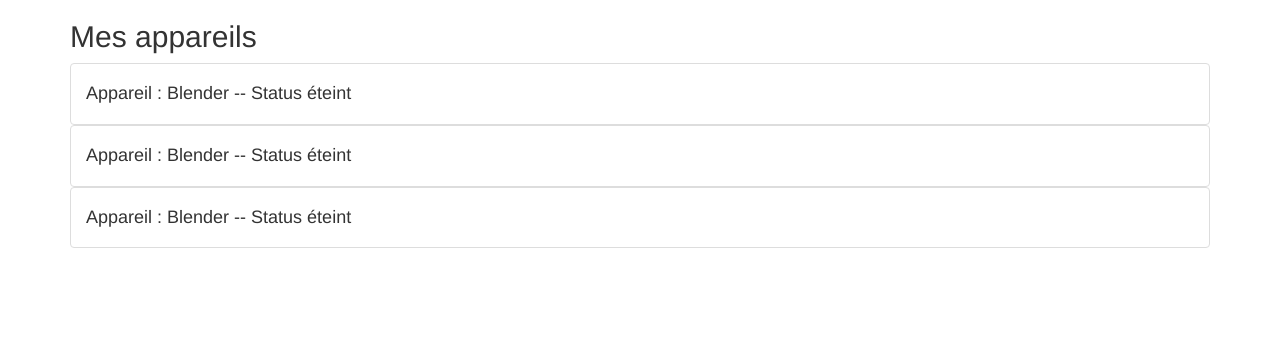
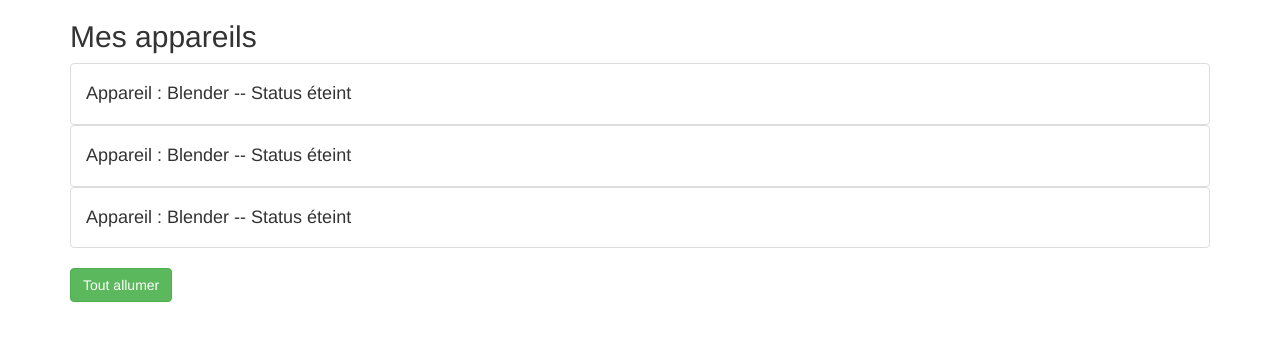
Before and after one commit to ChipsInChief/2021-2022-s1-angular, an Angular app: page / in a window 1280 px wide. Shown: the top 340 px of the page. Built offline with nearby package versions, Linux system fonts and the light colour scheme.

Commit message:
Property binding

```diff
--- a/src/app/app.component.html
+++ b/src/app/app.component.html
@@ -9,4 +9,5 @@
       </ul>
     </div>
   </div>
+  <button class="btn btn-success" [disabled]="!isAuth">Tout allumer</button>
 </div>
--- a/src/app/app.component.ts
+++ b/src/app/app.component.ts
@@ -6,5 +6,12 @@
   styleUrls: ['./app.component.scss']
 })
 export class AppComponent {
-  title = 'Ma Super Application';
+  isAuth = false;
+
+  constructor() {
+    setTimeout(
+      () => { this.isAuth = true; },
+      4000
+    );
+  }
 }
```
